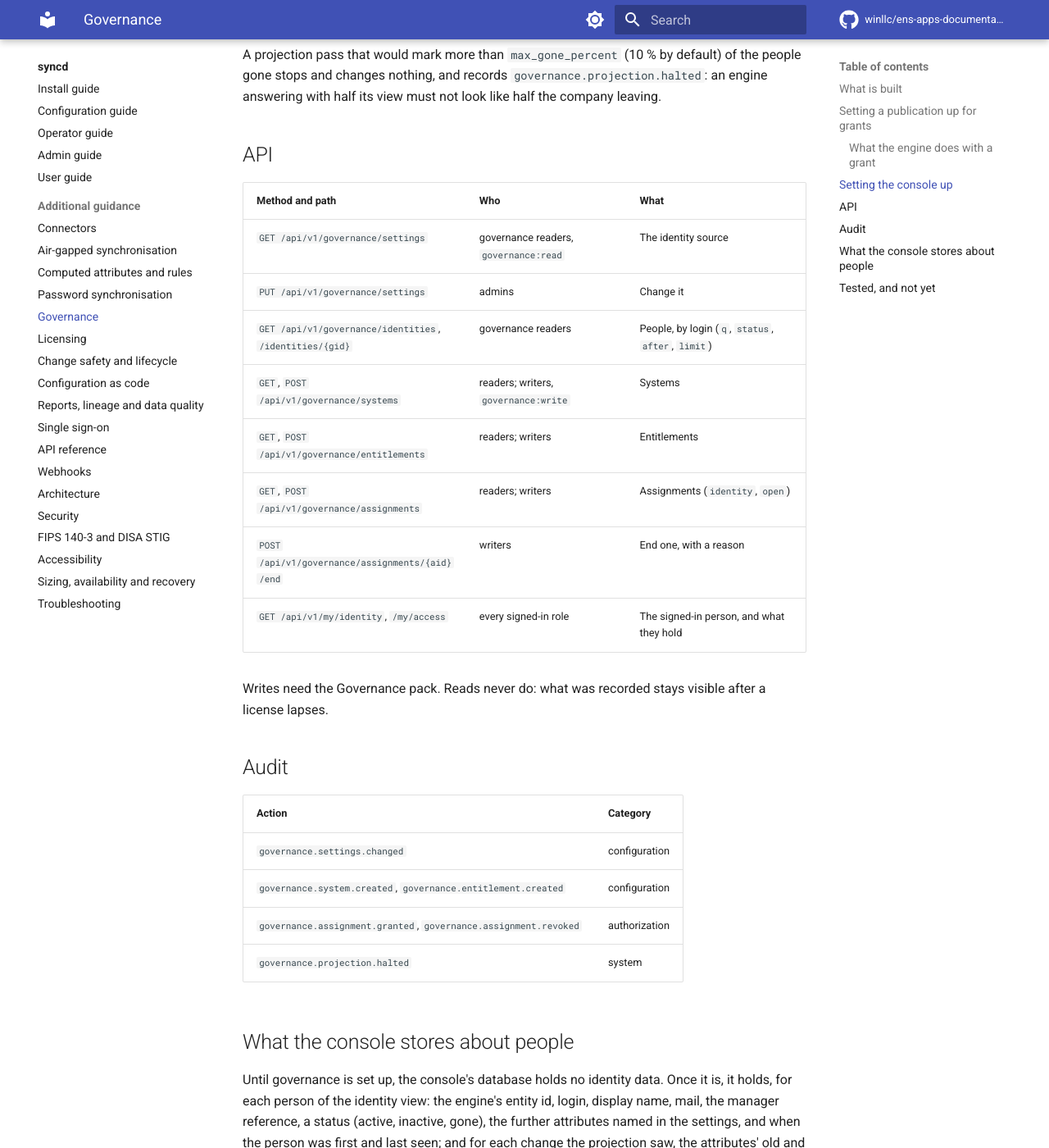
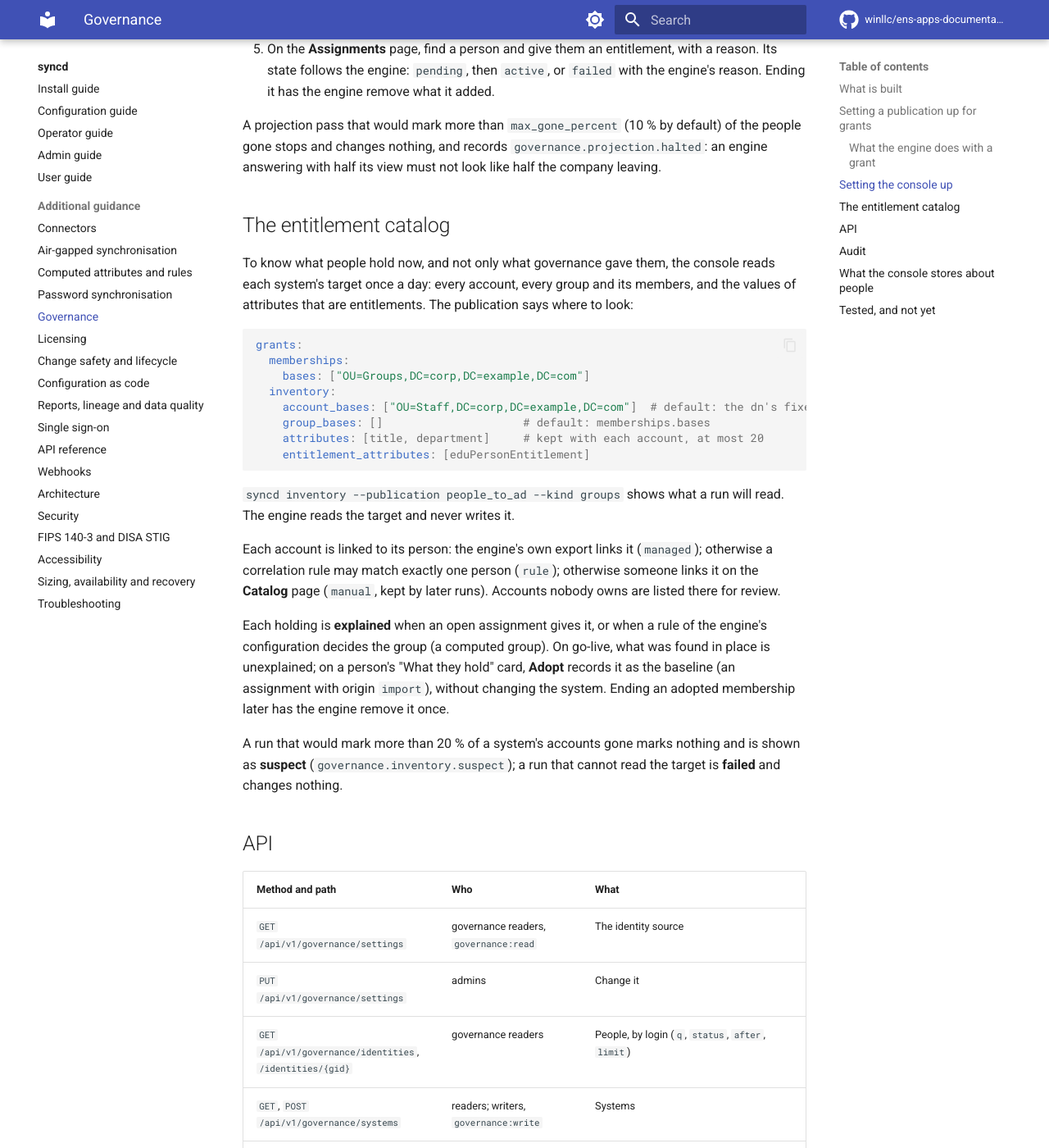
Before and after one commit to winllc/ens-apps-documentation, an MkDocs documentation site: the page built from docs/syncd/governance.md, in a window 1280 px wide and 1400 px high, scrolled down 2831 px. Shown: the whole window at 82% size. Built offline with MkDocs 1.6.1 and Material for MkDocs 9.7.7, drawn with Linux system fonts in a browser that asks for light colours; comment, search, counter and statistics services are not loaded; some of the changed text lies outside the part shown.

Commit message:
syncd governance: the entitlement catalog
Documents grants.inventory, the daily inventory, account links, explained and
unexplained holdings, adopting found access, suspect runs, and the catalog API and
audit actions.

Co-Authored-By: Claude Opus 5.5 <noreply@anthropic.com>
Claude-Session: https://claude.ai/code/session_015i4tKc5i6xgbjoaMWWUgbP

````diff
--- a/docs/syncd/governance.md
+++ b/docs/syncd/governance.md
@@ -27,6 +27,7 @@ the console is down.
 | The identity source and its projection | Console: Governance page |
 | Systems, entitlements, assignments | Console: Governance and Assignments pages; API under `/api/v1/governance` |
 | A person's own page | Console: My access (`/my`); API under `/api/v1/my` |
+| The entitlement catalog: each system's accounts, groups and holdings, read daily from its target (`ListInventory`, `syncd inventory`) | Console: Catalog page, and "What they hold" on Assignments |
 | The Governance pack | Licensing |
 
 ## Setting a publication up for grants
@@ -97,6 +98,41 @@ A projection pass that would mark more than `max_gone_percent` (10 % by default)
 people gone stops and changes nothing, and records `governance.projection.halted`: an
 engine answering with half its view must not look like half the company leaving.
 
+## The entitlement catalog
+
+To know what people hold now, and not only what governance gave them, the console reads
+each system's target once a day: every account, every group and its members, and the
+values of attributes that are entitlements. The publication says where to look:
+
+```yaml
+grants:
+  memberships:
+    bases: ["OU=Groups,DC=corp,DC=example,DC=com"]
+  inventory:
+    account_bases: ["OU=Staff,DC=corp,DC=example,DC=com"]  # default: the dn's fixed end
+    group_bases: []                     # default: memberships.bases
+    attributes: [title, department]     # kept with each account, at most 20
+    entitlement_attributes: [eduPersonEntitlement]
+```
+
+`syncd inventory --publication people_to_ad --kind groups` shows what a run will read.
+The engine reads the target and never writes it.
+
+Each account is linked to its person: the engine's own export links it (`managed`);
+otherwise a correlation rule may match exactly one person (`rule`); otherwise someone
+links it on the **Catalog** page (`manual`, kept by later runs). Accounts nobody owns are
+listed there for review.
+
+Each holding is **explained** when an open assignment gives it, or when a rule of the
+engine's configuration decides the group (a computed group). On go-live, what was found
+in place is unexplained; on a person's "What they hold" card, **Adopt** records it as the
+baseline (an assignment with origin `import`), without changing the system. Ending an
+adopted membership later has the engine remove it once.
+
+A run that would mark more than 20 % of a system's accounts gone marks nothing and is
+shown as **suspect** (`governance.inventory.suspect`); a run that cannot read the target
+is **failed** and changes nothing.
+
 ## API
 
 | Method and path | Who | What |
@@ -108,6 +144,14 @@ engine answering with half its view must not look like half the company leaving.
 | `GET`, `POST /api/v1/governance/entitlements` | readers; writers | Entitlements |
 | `GET`, `POST /api/v1/governance/assignments` | readers; writers | Assignments (`identity`, `open`) |
 | `POST /api/v1/governance/assignments/{aid}/end` | writers | End one, with a reason |
+| `GET /api/v1/governance/accounts` | readers | Accounts found (`system`, `identity`, `link`, `q`, `gone`) |
+| `POST /api/v1/governance/accounts/{acid}/link`, `/unlink` | writers | Link an account to a person by hand, or unlink it |
+| `PATCH /api/v1/governance/entitlements/{eid}` | writers | Describe an entitlement: name, description, owner, privileged, requestable |
+| `GET /api/v1/governance/entitlements/{eid}/members` | readers | Who holds it, explained or not |
+| `GET /api/v1/governance/identities/{gid}/access` | readers | What a person holds everywhere |
+| `POST /api/v1/governance/systems/{sid}/inventory` | writers | Run a system's inventory now |
+| `GET /api/v1/governance/inventory-runs` | readers | Inventory runs, newest first |
+| `POST /api/v1/governance/assignments/adopt` | writers | Adopt up to 1,000 holdings found in place |
 | `GET /api/v1/my/identity`, `/my/access` | every signed-in role | The signed-in person, and what they hold |
 
 Writes need the Governance pack. Reads never do: what was recorded stays visible after
@@ -120,7 +164,8 @@ a license lapses.
 | `governance.settings.changed` | configuration |
 | `governance.system.created`, `governance.entitlement.created` | configuration |
 | `governance.assignment.granted`, `governance.assignment.revoked` | authorization |
-| `governance.projection.halted` | system |
+| `governance.entitlement.updated`, `governance.account.linked`, `governance.account.unlinked` | configuration |
+| `governance.projection.halted`, `governance.inventory.completed`, `governance.inventory.suspect` | system |
 
 ## What the console stores about people
 
@@ -136,6 +181,10 @@ each change the projection saw, the attributes' old and new values.
   yet against Active Directory, SCIM providers or Microsoft Graph.
 - The console: integration tests against PostgreSQL with a stand-in engine (an
   assignment becomes a grant and is delivered; ending it removes it; a participant
-  reaches only their own page; a projection that would lose most people stops).
-- Not built yet: holding grants in change windows and thresholds, the entitlement
-  catalog read from the targets, certifications, requests, policies and roles.
+  reaches only their own page; a projection that would lose most people stops; an
+  inventory fills the catalog, links accounts, adopts found access, and stops when a run
+  reads far less).
+- The inventory: an end-to-end script against OpenLDAP 2.6; not yet against Active
+  Directory, SCIM providers or Microsoft Graph.
+- Not built yet: holding grants in change windows and thresholds, correlation rules in
+  the API, certifications, requests, policies and roles.
````
